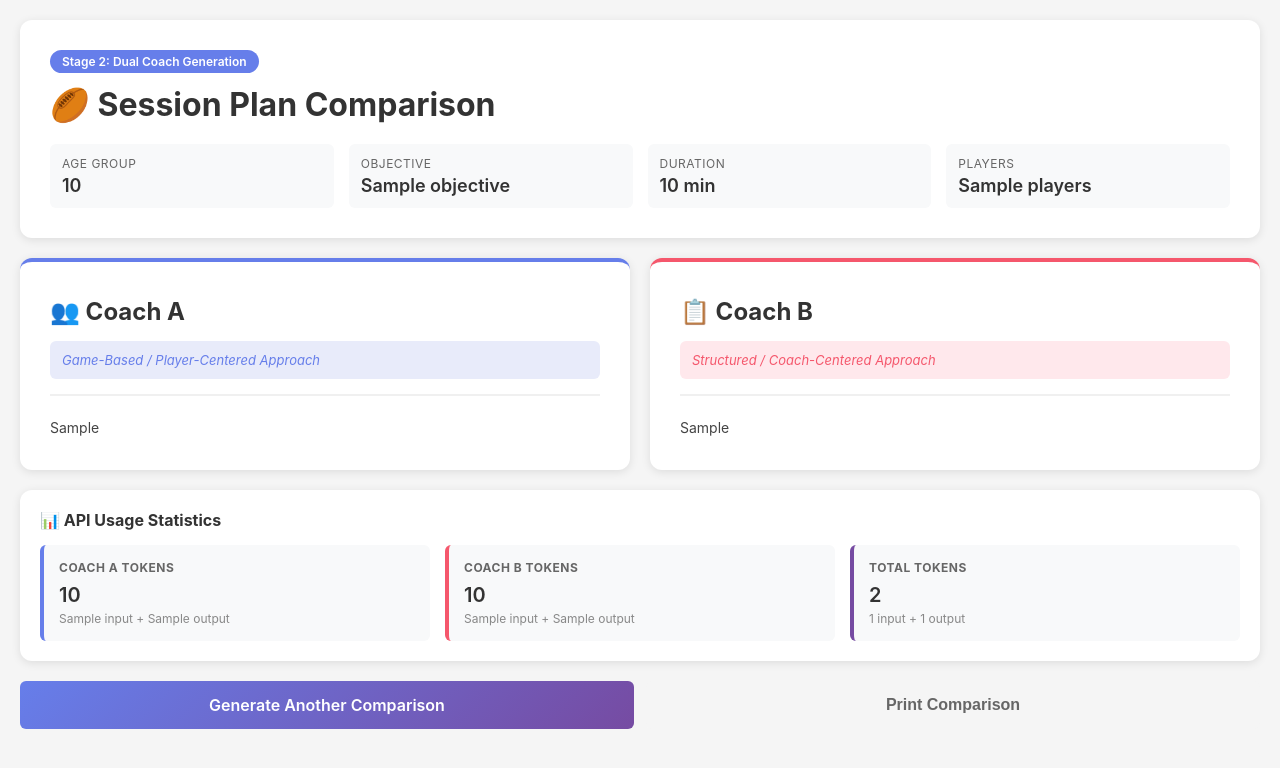
After one commit to footnote42/Rugby-Session-Plan-Debate-System, a Flask app: template templates/comparison.html in a window 1280 px wide. The commit adds this page. Shown: the top 768 px of the page. Run offline with Flask 3, Linux system fonts and the light colour scheme; the template is opened without the code that fills it: most values are stand-ins (such as "Sample title", 1, 10 or a date in 2020).

Commit message:
Complete Stage 2: Dual Coach Generation
Add competing coaching philosophies with side-by-side comparison:

- Create Coach A (Game-Based) prompt: player-centered, discovery learning,
  constraint manipulation, questioning over instruction
- Create Coach B (Structured) prompt: coach-centered, technical focus,
  progressive drills, systematic instruction
- Add /generate-dual route for parallel API calls to both coaches
- Create comparison.html template for side-by-side plan display
- Update index.html with dual generation button and philosophy descriptions
- Token tracking for both coaches (total ~3,400 tokens per comparison)

Tested successfully with "Improve passing under pressure" objective.
Clear philosophical differences visible in generated plans.

🤖 Generated with [Claude Code](https://claude.com/claude-code)

Co-Authored-By: Claude Sonnet 4.5 <noreply@anthropic.com>

```diff
--- a/src/app.py
+++ b/src/app.py
@@ -1,8 +1,8 @@
 """
-Rugby Session Plan Generator - Stage 1: Single Coach Generator
+Rugby Session Plan Generator - Stage 2: Dual Coach Generation
 
-A minimal Flask application that generates rugby session plans using Claude AI.
-This is the foundation for the multi-coach debate system.
+A Flask application that generates rugby session plans using Claude AI.
+Supports both single coach (Stage 1) and dual coach debate (Stage 2+).
 """
 
 import os
@@ -10,7 +10,7 @@ import logging
 from flask import Flask, render_template, request, flash, redirect, url_for
 from anthropic import Anthropic, APIError
 from dotenv import load_dotenv
-from prompts import get_base_session_prompt
+from prompts import get_base_session_prompt, get_coach_a_prompt, get_coach_b_prompt
 
 # Load environment variables
 load_dotenv()
@@ -147,6 +147,139 @@ def generate():
         return redirect(url_for('index'))
 
 
+@app.route('/generate-dual', methods=['POST'])
+def generate_dual():
+    """
+    Generate TWO session plans using Coach A and Coach B with different philosophies.
+
+    This is the Stage 2 functionality that creates competing plans for comparison.
+
+    Form inputs:
+    - age_group: Selected age group (U7-U12)
+    - objective: Session objective
+    - duration: Session duration in minutes
+    - players: Number of players
+
+    Returns:
+        Rendered comparison page with both session plans or error
+    """
+    try:
+        # Validate client initialization
+        if client is None:
+            flash('API client not initialized. Check your API key configuration.', 'error')
+            return redirect(url_for('index'))
+
+        # Get form data
+        age_group = request.form.get('age_group', '').strip()
+        objective = request.form.get('objective', '').strip()
+        duration = request.form.get('duration', '').strip()
+        players = request.form.get('players', '').strip()
+
+        # Validate inputs
+        if not all([age_group, objective, duration, players]):
+            flash('All fields are required.', 'error')
+            return redirect(url_for('index'))
+
+        # Convert and validate numeric inputs
+        try:
+            duration = int(duration)
+            players = int(players)
+        except ValueError:
+            flash('Duration and number of players must be valid numbers.', 'error')
+            return redirect(url_for('index'))
+
+        if duration < 30 or duration > 120:
+            flash('Duration must be between 30 and 120 minutes.', 'error')
+            return redirect(url_for('index'))
+
+        if players < 6 or players > 30:
+            flash('Number of players must be between 6 and 30.', 'error')
+            return redirect(url_for('index'))
+
+        logger.info(f"Generating DUAL session plans: {age_group}, {objective}, {duration}min, {players} players")
+
+        # Generate prompts for both coaches
+        coach_a_prompt = get_coach_a_prompt(age_group, objective, duration, players)
+        coach_b_prompt = get_coach_b_prompt(age_group, objective, duration, players)
+
+        logger.debug(f"Coach A prompt length: {len(coach_a_prompt)} characters")
+        logger.debug(f"Coach B prompt length: {len(coach_b_prompt)} characters")
+
+        # Call Claude API for Coach A (Game-Based)
+        logger.info("Calling API for Coach A (Game-Based)...")
+        response_a = client.messages.create(
+            model=MODEL,
+            max_tokens=MAX_TOKENS,
+            messages=[{
+                "role": "user",
+                "content": coach_a_prompt
+            }]
+        )
+
+        # Call Claude API for Coach B (Structured)
+        logger.info("Calling API for Coach B (Structured)...")
+        response_b = client.messages.create(
+            model=MODEL,
+            max_tokens=MAX_TOKENS,
+            messages=[{
+                "role": "user",
+                "content": coach_b_prompt
+            }]
+        )
+
+        # Extract session plans from responses
+        if response_a.content and len(response_a.content) > 0:
+            plan_a = response_a.content[0].text
+            logger.info(f"Coach A plan generated. Length: {len(plan_a)} characters")
+            logger.info(f"Coach A tokens: {response_a.usage.input_tokens} input, {response_a.usage.output_tokens} output")
+        else:
+            logger.error("No content in Coach A response")
+            flash('No response received from Coach A. Please try again.', 'error')
+            return redirect(url_for('index'))
+
+        if response_b.content and len(response_b.content) > 0:
+            plan_b = response_b.content[0].text
+            logger.info(f"Coach B plan generated. Length: {len(plan_b)} characters")
+            logger.info(f"Coach B tokens: {response_b.usage.input_tokens} input, {response_b.usage.output_tokens} output")
+        else:
+            logger.error("No content in Coach B response")
+            flash('No response received from Coach B. Please try again.', 'error')
+            return redirect(url_for('index'))
+
+        # Calculate total tokens
+        total_input_tokens = response_a.usage.input_tokens + response_b.usage.input_tokens
+        total_output_tokens = response_a.usage.output_tokens + response_b.usage.output_tokens
+
+        logger.info(f"DUAL generation complete. Total tokens: {total_input_tokens} input, {total_output_tokens} output")
+
+        # Render comparison page
+        return render_template(
+            'comparison.html',
+            age_group=age_group,
+            objective=objective,
+            duration=duration,
+            players=players,
+            plan_a=plan_a,
+            plan_b=plan_b,
+            tokens_a_input=response_a.usage.input_tokens,
+            tokens_a_output=response_a.usage.output_tokens,
+            tokens_b_input=response_b.usage.input_tokens,
+            tokens_b_output=response_b.usage.output_tokens,
+            total_input_tokens=total_input_tokens,
+            total_output_tokens=total_output_tokens
+        )
+
+    except APIError as e:
+        logger.error(f"Anthropic API error: {e}")
+        flash(f'API Error: {str(e)}', 'error')
+        return redirect(url_for('index'))
+
+    except Exception as e:
+        logger.error(f"Unexpected error: {e}", exc_info=True)
+        flash(f'Unexpected error: {str(e)}', 'error')
+        return redirect(url_for('index'))
+
+
 @app.route('/health')
 def health():
     """Health check endpoint."""
--- /dev/null
+++ b/templates/comparison.html
@@ -0,0 +1,370 @@
+<!DOCTYPE html>
+<html lang="en">
+<head>
+    <meta charset="UTF-8">
+    <meta name="viewport" content="width=device-width, initial-scale=1.0">
+    <title>Session Plan Comparison - Rugby Session Generator</title>
+    <style>
+        * {
+            margin: 0;
+            padding: 0;
+            box-sizing: border-box;
+        }
+
+        body {
+            font-family: -apple-system, BlinkMacSystemFont, 'Segoe UI', Roboto, Oxygen, Ubuntu, Cantarell, sans-serif;
+            background: #f5f5f5;
+            padding: 20px;
+        }
+
+        .container {
+            max-width: 1400px;
+            margin: 0 auto;
+        }
+
+        .header {
+            background: white;
+            border-radius: 12px;
+            padding: 30px;
+            margin-bottom: 20px;
+            box-shadow: 0 2px 10px rgba(0, 0, 0, 0.1);
+        }
+
+        .header h1 {
+            color: #333;
+            margin-bottom: 10px;
+        }
+
+        .session-meta {
+            display: grid;
+            grid-template-columns: repeat(auto-fit, minmax(150px, 1fr));
+            gap: 15px;
+            margin-top: 20px;
+        }
+
+        .meta-item {
+            background: #f8f9fa;
+            padding: 12px;
+            border-radius: 6px;
+        }
+
+        .meta-label {
+            font-size: 12px;
+            color: #666;
+            text-transform: uppercase;
+            letter-spacing: 0.5px;
+            margin-bottom: 4px;
+        }
+
+        .meta-value {
+            font-size: 18px;
+            font-weight: 600;
+            color: #333;
+        }
+
+        .comparison-grid {
+            display: grid;
+            grid-template-columns: 1fr 1fr;
+            gap: 20px;
+            margin-bottom: 20px;
+        }
+
+        .coach-plan {
+            background: white;
+            border-radius: 12px;
+            padding: 30px;
+            box-shadow: 0 2px 10px rgba(0, 0, 0, 0.1);
+            line-height: 1.7;
+        }
+
+        .coach-plan.coach-a {
+            border-top: 4px solid #667eea;
+        }
+
+        .coach-plan.coach-b {
+            border-top: 4px solid #f5576c;
+        }
+
+        .coach-header {
+            margin-bottom: 20px;
+            padding-bottom: 15px;
+            border-bottom: 2px solid #f0f0f0;
+        }
+
+        .coach-header h2 {
+            color: #333;
+            margin-bottom: 5px;
+            font-size: 24px;
+        }
+
+        .coach-philosophy {
+            font-size: 13px;
+            font-style: italic;
+            padding: 8px 12px;
+            border-radius: 6px;
+            margin-top: 8px;
+        }
+
+        .coach-a .coach-philosophy {
+            background: #e8ebfa;
+            color: #667eea;
+        }
+
+        .coach-b .coach-philosophy {
+            background: #ffe8ec;
+            color: #f5576c;
+        }
+
+        .plan-content {
+            font-size: 14px;
+            color: #444;
+        }
+
+        .plan-content h1,
+        .plan-content h2,
+        .plan-content h3 {
+            color: #333;
+            margin-top: 20px;
+            margin-bottom: 10px;
+        }
+
+        .plan-content h1 {
+            font-size: 20px;
+        }
+
+        .plan-content h2 {
+            font-size: 18px;
+        }
+
+        .plan-content h3 {
+            font-size: 16px;
+        }
+
+        .plan-content ul,
+        .plan-content ol {
+            margin-left: 20px;
+            margin-bottom: 12px;
+        }
+
+        .plan-content li {
+            margin-bottom: 6px;
+        }
+
+        .plan-content p {
+            margin-bottom: 10px;
+        }
+
+        .plan-content strong {
+            color: #333;
+            font-weight: 600;
+        }
+
+        .stats {
+            background: white;
+            border-radius: 12px;
+            padding: 20px;
+            margin-bottom: 20px;
+            box-shadow: 0 2px 10px rgba(0, 0, 0, 0.1);
+        }
+
+        .stats h3 {
+            color: #333;
+            margin-bottom: 15px;
+            font-size: 16px;
+        }
+
+        .token-grid {
+            display: grid;
+            grid-template-columns: repeat(auto-fit, minmax(200px, 1fr));
+            gap: 15px;
+        }
+
+        .token-box {
+            background: #f8f9fa;
+            padding: 15px;
+            border-radius: 6px;
+            border-left: 4px solid;
+        }
+
+        .token-box.coach-a {
+            border-left-color: #667eea;
+        }
+
+        .token-box.coach-b {
+            border-left-color: #f5576c;
+        }
+
+        .token-box.total {
+            border-left-color: #764ba2;
+        }
+
+        .token-box h4 {
+            font-size: 12px;
+            color: #666;
+            text-transform: uppercase;
+            letter-spacing: 0.5px;
+            margin-bottom: 8px;
+        }
+
+        .token-value {
+            font-size: 20px;
+            font-weight: 600;
+            color: #333;
+        }
+
+        .token-detail {
+            font-size: 12px;
+            color: #888;
+            margin-top: 4px;
+        }
+
+        .actions {
+            display: flex;
+            gap: 12px;
+        }
+
+        .btn {
+            flex: 1;
+            padding: 14px 24px;
+            border: none;
+            border-radius: 6px;
+            font-size: 16px;
+            font-weight: 600;
+            cursor: pointer;
+            transition: all 0.3s;
+            text-decoration: none;
+            display: inline-block;
+            text-align: center;
+        }
+
+        .btn-primary {
+            background: linear-gradient(135deg, #667eea 0%, #764ba2 100%);
+            color: white;
+        }
+
+        .btn-primary:hover {
+            transform: translateY(-2px);
+            box-shadow: 0 6px 20px rgba(102, 126, 234, 0.4);
+        }
+
+        .btn-secondary {
+            background: #f5f5f5;
+            color: #666;
+        }
+
+        .btn-secondary:hover {
+            background: #e0e0e0;
+        }
+
+        .stage-badge {
+            display: inline-block;
+            background: #667eea;
+            color: white;
+            padding: 4px 12px;
+            border-radius: 12px;
+            font-size: 12px;
+            font-weight: 600;
+            margin-bottom: 12px;
+        }
+
+        @media (max-width: 1024px) {
+            .comparison-grid {
+                grid-template-columns: 1fr;
+            }
+        }
+
+        @media print {
+            body {
+                background: white;
+            }
+            .header,
+            .stats,
+            .actions {
+                display: none;
+            }
+            .comparison-grid {
+                gap: 40px;
+            }
+            .coach-plan {
+                box-shadow: none;
+                page-break-inside: avoid;
+            }
+        }
+    </style>
+</head>
+<body>
+    <div class="container">
+        <div class="header">
+            <div class="stage-badge">Stage 2: Dual Coach Generation</div>
+            <h1>🏉 Session Plan Comparison</h1>
+
+            <div class="session-meta">
+                <div class="meta-item">
+                    <div class="meta-label">Age Group</div>
+                    <div class="meta-value">{{ age_group }}</div>
+                </div>
+                <div class="meta-item">
+                    <div class="meta-label">Objective</div>
+                    <div class="meta-value">{{ objective }}</div>
+                </div>
+                <div class="meta-item">
+                    <div class="meta-label">Duration</div>
+                    <div class="meta-value">{{ duration }} min</div>
+                </div>
+                <div class="meta-item">
+                    <div class="meta-label">Players</div>
+                    <div class="meta-value">{{ players }}</div>
+                </div>
+            </div>
+        </div>
+
+        <div class="comparison-grid">
+            <div class="coach-plan coach-a">
+                <div class="coach-header">
+                    <h2>👥 Coach A</h2>
+                    <div class="coach-philosophy">Game-Based / Player-Centered Approach</div>
+                </div>
+                <div class="plan-content">
+                    {{ plan_a | replace('\n', '<br>') | replace('**', '<strong>') | replace('**', '</strong>') | safe }}
+                </div>
+            </div>
+
+            <div class="coach-plan coach-b">
+                <div class="coach-header">
+                    <h2>📋 Coach B</h2>
+                    <div class="coach-philosophy">Structured / Coach-Centered Approach</div>
+                </div>
+                <div class="plan-content">
+                    {{ plan_b | replace('\n', '<br>') | replace('**', '<strong>') | replace('**', '</strong>') | safe }}
+                </div>
+            </div>
+        </div>
+
+        <div class="stats">
+            <h3>📊 API Usage Statistics</h3>
+            <div class="token-grid">
+                <div class="token-box coach-a">
+                    <h4>Coach A Tokens</h4>
+                    <div class="token-value">{{ tokens_a_input + tokens_a_output }}</div>
+                    <div class="token-detail">{{ tokens_a_input }} input + {{ tokens_a_output }} output</div>
+                </div>
+                <div class="token-box coach-b">
+                    <h4>Coach B Tokens</h4>
+                    <div class="token-value">{{ tokens_b_input + tokens_b_output }}</div>
+                    <div class="token-detail">{{ tokens_b_input }} input + {{ tokens_b_output }} output</div>
+                </div>
+                <div class="token-box total">
+                    <h4>Total Tokens</h4>
+                    <div class="token-value">{{ total_input_tokens + total_output_tokens }}</div>
+                    <div class="token-detail">{{ total_input_tokens }} input + {{ total_output_tokens }} output</div>
+                </div>
+            </div>
+        </div>
+
+        <div class="actions">
+            <a href="/" class="btn btn-primary">Generate Another Comparison</a>
+            <button onclick="window.print()" class="btn btn-secondary">Print Comparison</button>
+        </div>
+    </div>
+</body>
+</html>
```
Also changed, not shown: src/prompts.py (+130 -2 lines), templates/index.html (+26 -4 lines).
